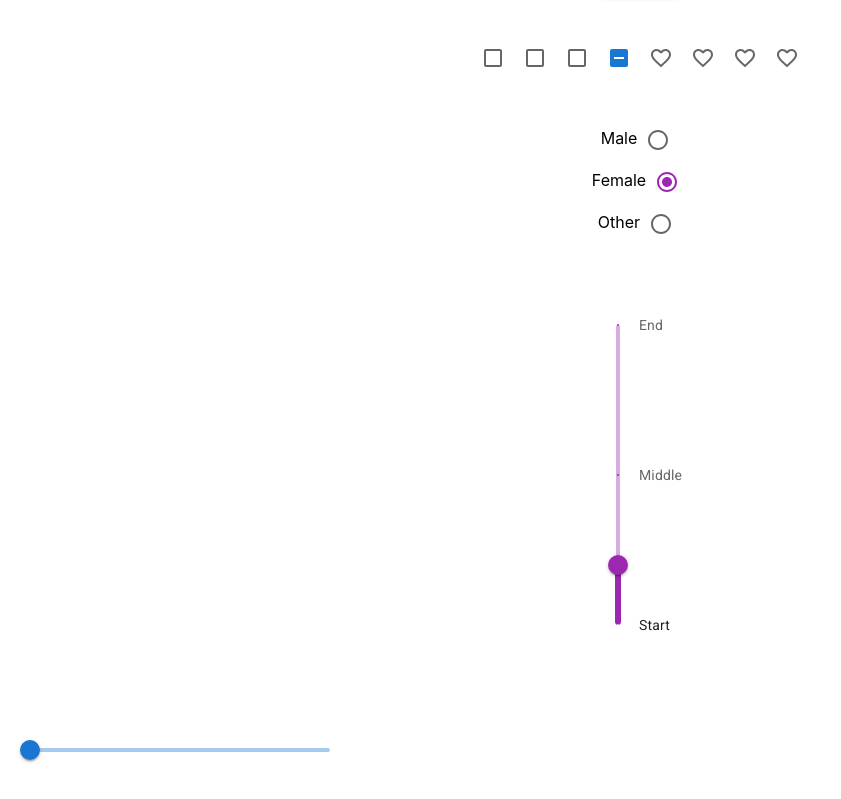
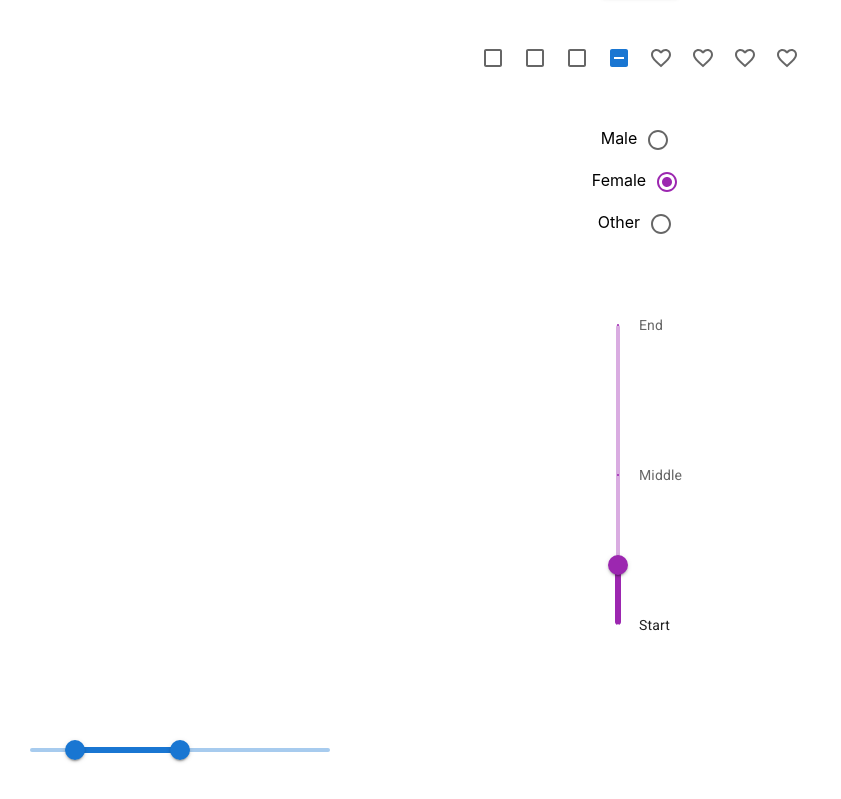
Before and after one commit to codewithzaman/Matrial_Ui_Tutorial, a React (Create React App) app: page / in a window 1280 px wide. Shown: the part 550-1349 px from the top of the page, without its empty margins (0-841 px from the left). Built offline with nearby package versions, Linux system fonts and the light colour scheme.

Commit message:
Update RangeSliders.js

```diff
--- a/src/RangeSliders.js
+++ b/src/RangeSliders.js
@@ -1,10 +1,14 @@
-import React from 'react'
+import React,{useState} from 'react'
 import { Slider } from '@mui/material'
 
 function RangeSliders() {
+    const [val, setVal] = useState([30,100]);
+    const updateVal = (e,val)=>{
+        setVal(val)
+    }
   return (
     <div style={{width:300 , margin:30}}>
-      <Slider/>
+      <Slider value={val} max={200} onChange={updateVal}/>
     </div>
   )
 }
```
